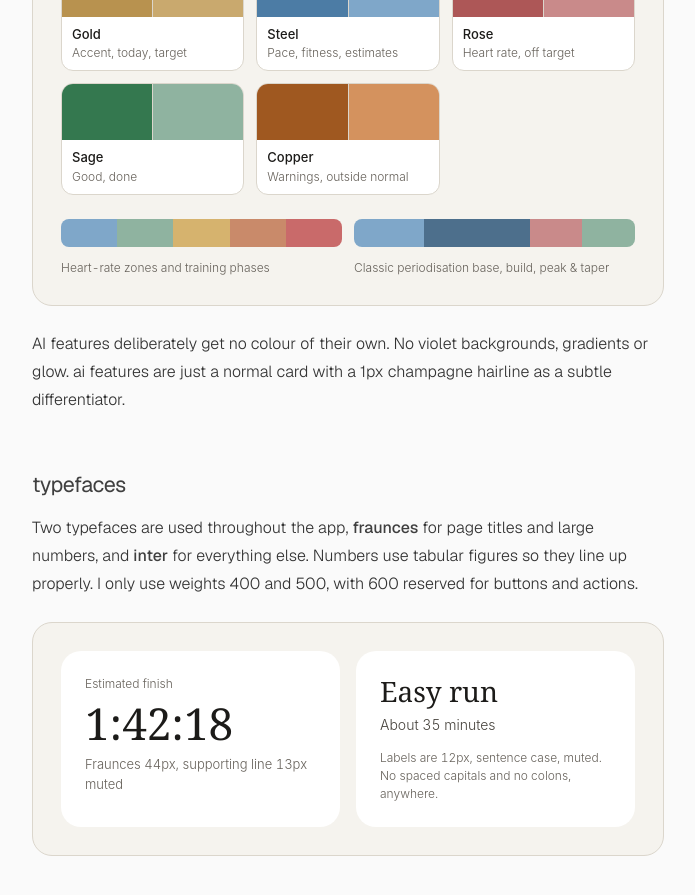
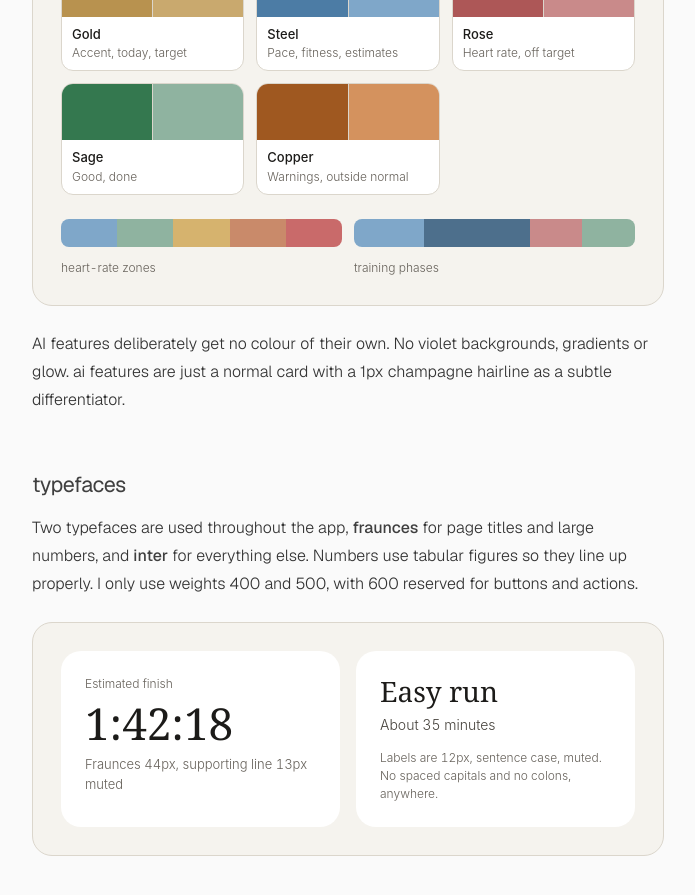
Before and after one commit to callumlinning/callumlinning-notes, a Jekyll site: the page built from _posts/2026-11-06-calruns-design-system.md, in a window 1280 px wide and 900 px high, scrolled down 2136 px. Shown: the top 895 px of the window, without its empty margins (292-987 px from the left). Built offline with Jekyll 4.4.1, drawn with Linux system fonts in a browser that asks for light colours.

```diff
--- a/_posts/2026-11-06-calruns-design-system.md
+++ b/_posts/2026-11-06-calruns-design-system.md
@@ -96,13 +96,13 @@ The examples here are from light mode. Each swatch shows its light value on the
     <div style="flex:1; min-width:220px;">
       <div style="display:flex;border-radius:8px;overflow:hidden;height:28px;min-width:220px"><span style="flex:1;background:#7FA7C9"></span><span style="flex:1;background:#8FB3A0"></span><span style="flex:1;background:#D6B36E"></span><span style="flex:1;background:#C98A6A"></span><span style="flex:1;background:#C96A6A"></span></div>
       <div class="label" style="margin-top:12px; text-align:left;">
-        Heart-rate zones and training phases
+        heart-rate zones
       </div>
     </div>
     <div style="flex:1; min-width:220px;">
       <div style="display:flex;border-radius:8px;overflow:hidden;height:28px;min-width:220px"><span style="flex:4;background:#7FA7C9"></span><span style="flex:6;background:#4D6F8C"></span><span style="flex:3;background:#C98A8A"></span><span style="flex:3;background:#8FB3A0"></span></div>
       <div class="label" style="margin-top:12px; text-align:left;">
-        Classic periodisation base, build, peak & taper
+        training phases
       </div>
     </div>
   </div>
```
